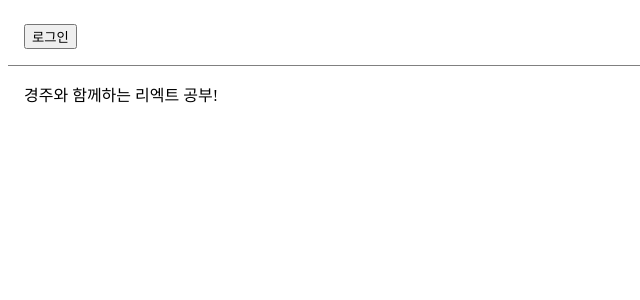
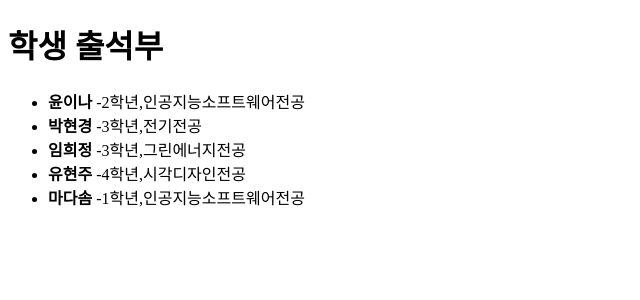
Before and after one commit to wshin025/ReactClass, a React (Create React App) app: page / in a window 1280 px wide. Shown: the top 300 px of the page, without its empty margins (0-640 px from the left). Built offline with nearby package versions, Linux system fonts and the light colour scheme.

Commit message:
react 10장 학생출석부 , 숫자 리스트

```diff
--- /dev/null
+++ b/src/chp10/AppNumberList.jsx
@@ -0,0 +1,24 @@
+import React from "react";
+
+function NumberList(props){
+    const numbers =props.numbers;
+    const listItems= numbers.map((number) =>
+        <li key={number.toString()}>{number}</li>
+    );
+    return(
+     <ul>{listItems}</ul>
+    );
+
+}
+
+function AppNumberList(){
+    const numbers  = [1,2,3,4,5,6,7];
+    return  (
+        <div>
+            <h1>숫자 리스트</h1>
+        <NumberList numbers={numbers}/>
+        </div>
+    )
+}
+
+export default AppNumberList;
--- /dev/null
+++ b/src/chp10/StudentAttendance.jsx
@@ -0,0 +1,28 @@
+import React from "react";
+
+const students =[
+    {id:1, name:"윤이나", grade:2, major:"인공지능소프트웨어"},
+    {id:2, name:"박현경", grade:3, major:"전기"},
+    {id:3, name:"임희정", grade:3, major:"그린에너지"},
+    {id:4, name:"유현주", grade:4, major:"시각디자인"},
+    {id:5, name:"마다솜", grade:1, major:"인공지능소프트웨어"}
+];
+
+function StudentAttendance(){
+    return(
+        <div>
+        <h1>학생 출석부</h1>
+        <ul>
+            {
+                students.map((student)=>(
+                    <li key={student.id}>
+                        <b>{student.name}</b> -{student.grade}학년,{student.major}전공
+                    </li>
+                ))
+            }
+        </ul>
+        </div>
+    );
+}
+
+export default StudentAttendance;
--- a/src/index.js
+++ b/src/index.js
@@ -27,12 +27,14 @@
 import LoginControl2 from "./chp09/LoginControl2";
 import Toolbar from "./chp09/Toolbar";
 import LandingPage from "./chp09/LandingPage";
+import AppNumberList from "./chp10/AppNumberList";
+import StudentAttendance from "./chp10/StudentAttendance";
 
 
 const root = ReactDOM.createRoot(document.getElementById('root'));
 root.render(
     <React.StrictMode>
-        <LandingPage/>
+        <StudentAttendance/>
     </React.StrictMode>
 );
 
```
Also changed, not shown: src/chp10/AppStudentAttendance.jsx (added, +12 -0 lines).
